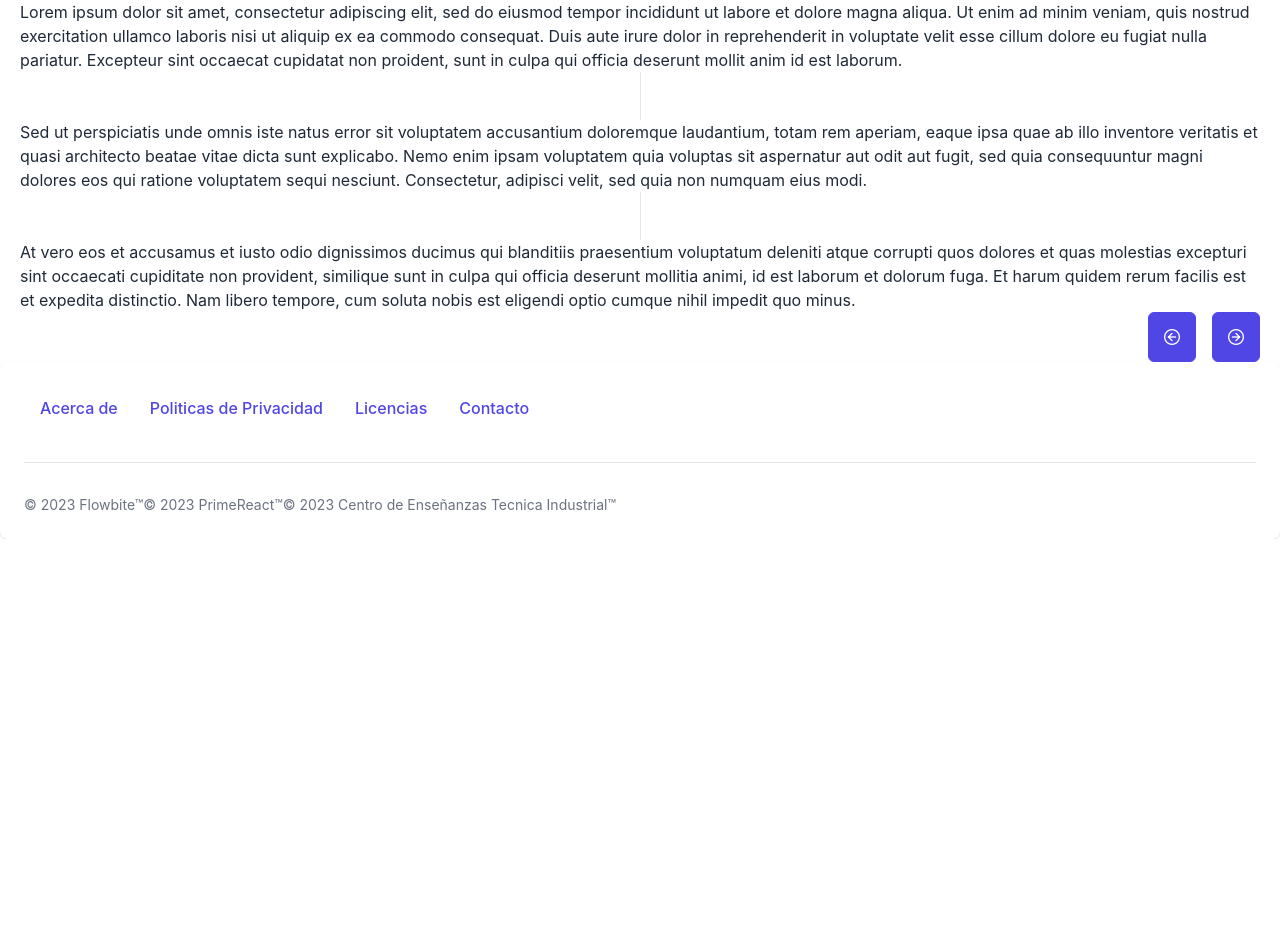
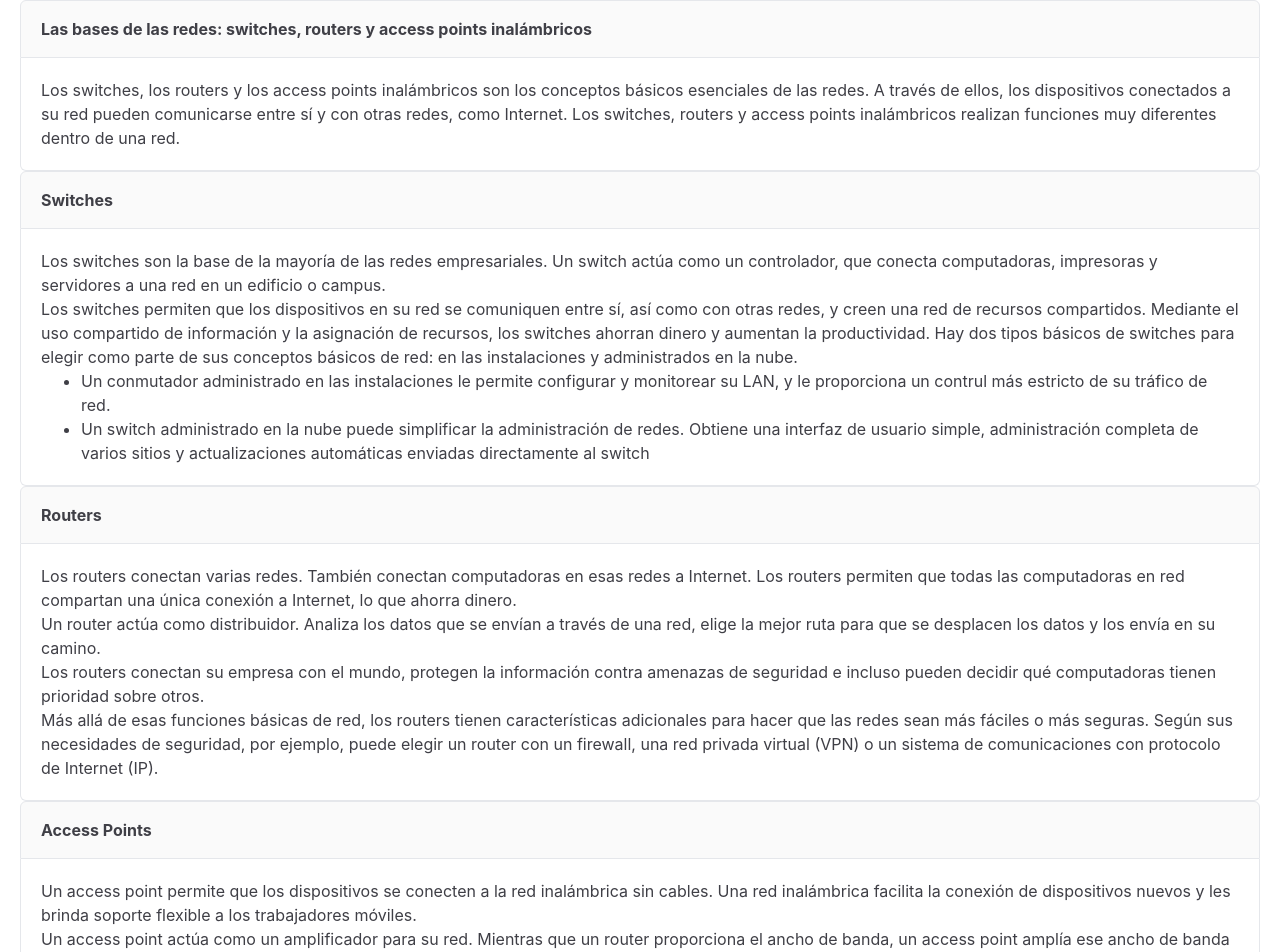
Before and after one commit to Gabo-Puck/RedesCeti, a React (Vite) app: page /unidades/u1/Tema1_2 in a window 1280 px wide. Shown: the part 858-1810 px from the top of the page. Before the commit the page ends 1397 px from the top, so only its background shows below. Built offline with nearby package versions, Linux system fonts and the light colour scheme; a web font is replaced by a local one.

Commit message:
Preview tema1_2_1

```diff
--- a/src/pages/Chapter1/Tema1_2/Tema1_2.tsx
+++ b/src/pages/Chapter1/Tema1_2/Tema1_2.tsx
@@ -5,6 +5,7 @@ import Tema1_2_1 from "./Tema1_2_1";
 import Tema1_2_3 from "./Tema1_2_3";
 import Tema1_2_2 from "./Tema1_2_2";
 import ReactPlayer from "react-player";
+import ComponentesRedVideo from "../../../assets/videos/ComponentesDeRed.mp4";
 
 function ComponentesRedPage() {
   const [activeIndex, setActiveIndex] = useState<number>(0);
@@ -15,10 +16,9 @@ function ComponentesRedPage() {
         Componentes en la red.
       </h1>
       <ReactPlayer
-        url={"https://www.youtube.com/embed/NvdvxTB9p9E"}
+        url={"https://www.youtube.com/embed/gK9t3btbnyA?si=Ine97zEdBHxxdSsN"}
         width="100%"
         height="80vh"
-        muted
         loop
         playing={true}
       />
--- a/src/pages/Chapter1/Tema1_2/Tema1_2_1.tsx
+++ b/src/pages/Chapter1/Tema1_2/Tema1_2_1.tsx
@@ -1,38 +1,102 @@
 import { Divider } from "primereact/divider";
+import { Panel } from "primereact/panel";
 import React from "react";
 
 function Tema1_2_1() {
   return (
-    <div className="card flex justify-content-center">
+    <div>
+      <Panel header="Las bases de las redes: switches, routers y access points inalámbricos">
         <p>
-        Lorem ipsum dolor sit amet, consectetur adipiscing elit, sed do eiusmod
-        tempor incididunt ut labore et dolore magna aliqua. Ut enim ad minim
-        veniam, quis nostrud exercitation ullamco laboris nisi ut aliquip ex ea
-        commodo consequat. Duis aute irure dolor in reprehenderit in voluptate
-        velit esse cillum dolore eu fugiat nulla pariatur. Excepteur sint
-        occaecat cupidatat non proident, sunt in culpa qui officia deserunt
-        mollit anim id est laborum.
+          Los switches, los routers y los access points inalámbricos son los
+          conceptos básicos esenciales de las redes. A través de ellos, los
+          dispositivos conectados a su red pueden comunicarse entre sí y con
+          otras redes, como Internet. Los switches, routers y access points
+          inalámbricos realizan funciones muy diferentes dentro de una red.
         </p>
-      <Divider layout="vertical" />
+      </Panel>
+      <Panel header="Switches">
         <p>
-        Sed ut perspiciatis unde omnis iste natus error sit voluptatem
-        accusantium doloremque laudantium, totam rem aperiam, eaque ipsa quae ab
-        illo inventore veritatis et quasi architecto beatae vitae dicta sunt
-        explicabo. Nemo enim ipsam voluptatem quia voluptas sit aspernatur aut
-        odit aut fugit, sed quia consequuntur magni dolores eos qui ratione
-        voluptatem sequi nesciunt. Consectetur, adipisci velit, sed quia non
-        numquam eius modi.
+          Los switches son la base de la mayoría de las redes empresariales. Un
+          switch actúa como un controlador, que conecta computadoras, impresoras
+          y servidores a una red en un edificio o campus.
         </p>
-      <Divider layout="vertical" />
         <p>
-        At vero eos et accusamus et iusto odio dignissimos ducimus qui
-        blanditiis praesentium voluptatum deleniti atque corrupti quos dolores
-        et quas molestias excepturi sint occaecati cupiditate non provident,
-        similique sunt in culpa qui officia deserunt mollitia animi, id est
-        laborum et dolorum fuga. Et harum quidem rerum facilis est et expedita
-        distinctio. Nam libero tempore, cum soluta nobis est eligendi optio
-        cumque nihil impedit quo minus.
+          Los switches permiten que los dispositivos en su red se comuniquen
+          entre sí, así como con otras redes, y creen una red de recursos
+          compartidos. Mediante el uso compartido de información y la asignación
+          de recursos, los switches ahorran dinero y aumentan la productividad.
+          Hay dos tipos básicos de switches para elegir como parte de sus
+          conceptos básicos de red: en las instalaciones y administrados en la
+          nube.
         </p>
+        <ul
+          style={{ listStyle: "initial", marginLeft: "40px" }}
+          className="m-0"
+        >
+          <li>
+            Un conmutador administrado en las instalaciones le permite
+            configurar y monitorear su LAN, y le proporciona un contrul más
+            estricto de su tráfico de red.
+          </li>
+          <li>
+            Un switch administrado en la nube puede simplificar la
+            administración de redes. Obtiene una interfaz de usuario simple,
+            administración completa de varios sitios y actualizaciones
+            automáticas enviadas directamente al switch
+          </li>
+        </ul>
+      </Panel>
+      <Panel header="Routers">
+        <p>
+          Los routers conectan varias redes. También conectan computadoras en
+          esas redes a Internet. Los routers permiten que todas las computadoras
+          en red compartan una única conexión a Internet, lo que ahorra dinero.
+        </p>
+        <p>
+          Un router actúa como distribuidor. Analiza los datos que se envían a
+          través de una red, elige la mejor ruta para que se desplacen los datos
+          y los envía en su camino.
+        </p>
+        <p>
+          Los routers conectan su empresa con el mundo, protegen la información
+          contra amenazas de seguridad e incluso pueden decidir qué computadoras
+          tienen prioridad sobre otros.
+        </p>
+        <p>
+          Más allá de esas funciones básicas de red, los routers tienen
+          características adicionales para hacer que las redes sean más fáciles
+          o más seguras. Según sus necesidades de seguridad, por ejemplo, puede
+          elegir un router con un firewall, una red privada virtual (VPN) o un
+          sistema de comunicaciones con protocolo de Internet (IP).
+        </p>
+      </Panel>
+      <Panel header="Access Points">
+        <p>
+          Un access point permite que los dispositivos se conecten a la red
+          inalámbrica sin cables. Una red inalámbrica facilita la conexión de
+          dispositivos nuevos y les brinda soporte flexible a los trabajadores
+          móviles.
+        </p>
+        <p>
+          Un access point actúa como un amplificador para su red. Mientras que
+          un router proporciona el ancho de banda, un access point amplía ese
+          ancho de banda para que la red pueda admitir muchos dispositivos, y
+          esos dispositivos pueden acceder a la red desde más lejos.
+        </p>
+        <p>
+          Sin embargo, un access point no se limita a extender la red Wi-Fi.
+          También puede brindar datos valiosos sobre los dispositivos conectados
+          a la red, proporcionar seguridad proactiva y responder a muchos otros
+          fines prácticos.
+        </p>
+        <p>
+          * Los access points son compatibles con diferentes estándares IEEE.
+          Cada estándar es una modificación que recibe aprobación después de
+          cierto tiempo. Los estándares funcionan con diversas frecuencias,
+          proporcionan distintos anchos de banda y admiten distintas cantidades
+          de canales.
+        </p>
+      </Panel>
     </div>
   );
 }
```
Also changed, not shown: 1 other file (tests, documents, lock files or other folders). Lines whose indentation alone changed are shown as unchanged.
